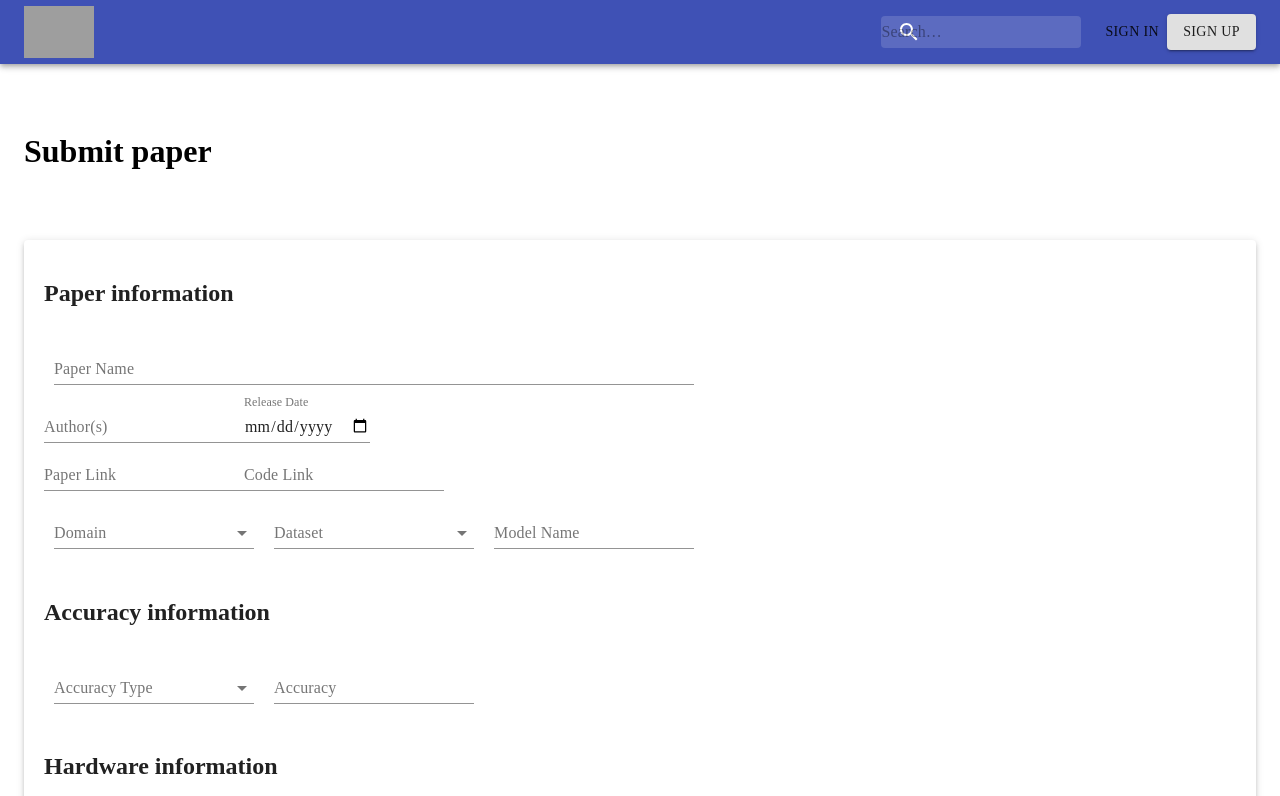
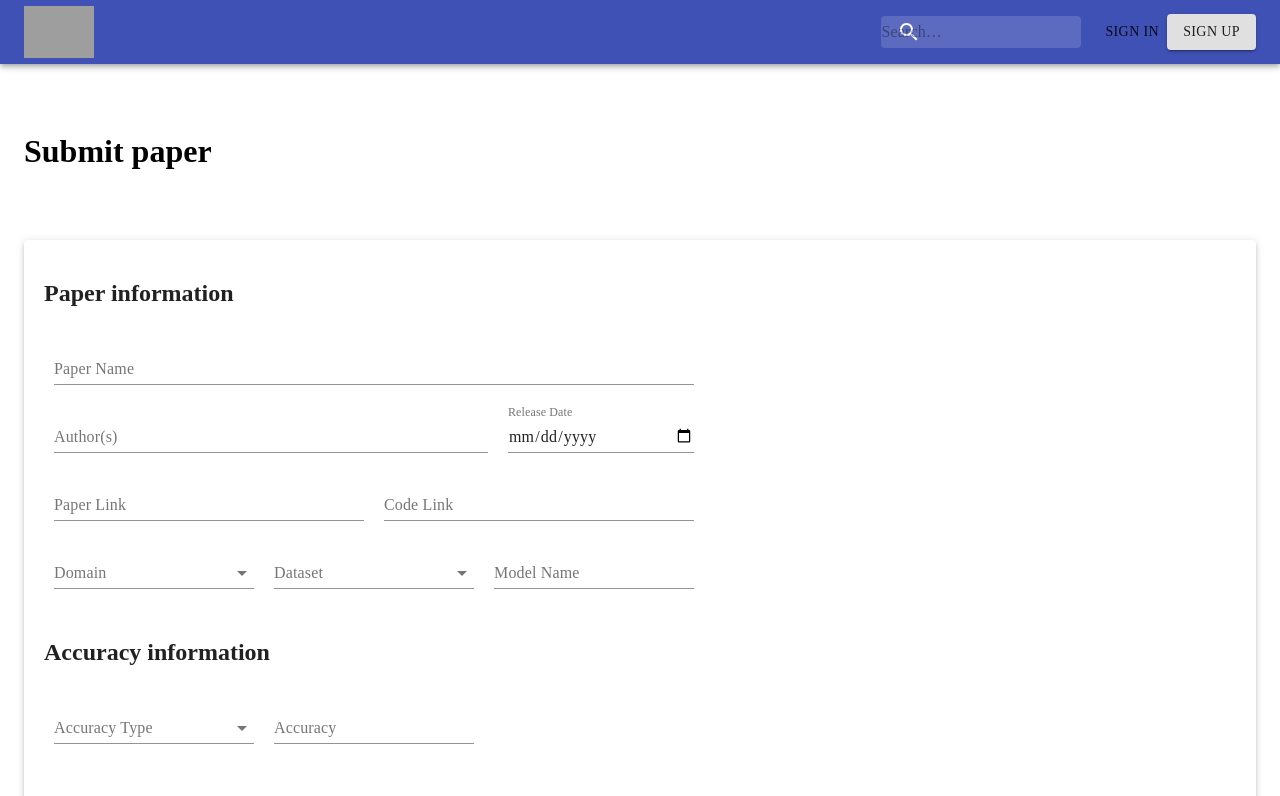
Before and after one commit to UnBArqDsw/2020.1_G2_TCLDL_Client, a Next.js app: page /submit-paper in a window 1280 px wide. Shown: the top 796 px of the page. Built offline with nearby package versions, Linux system fonts and the light colour scheme; grey boxes are pictures that could not be loaded; a web font is replaced by a local one.

Commit message:
Adds new fields
Signed-off-by: Gabriel <gabrielfilipe7unb@gmail.com>
Co-authored-by: Guilherme Banci <guibanci@gmail.com>

```diff
--- a/src/styles/components/SubmitPaper.module.js
+++ b/src/styles/components/SubmitPaper.module.js
@@ -16,6 +16,21 @@ export default makeStyles((theme) => ({
   content: {
     flex: 1,
     margin: 20
+  },
+  flex_author:{
+    display: 'flex',
+    flex: 0.7,
+    margin: 10,
+  },
+  flex_date:{
+    display: 'flex',
+    flex: 0.3,
+    margin: 10,
+  },
+  flex_links: {
+    display: 'flex',
+    flex: 0.5,
+    margin: 10,
   },
   flex: {
     display: 'flex',
@@ -42,6 +57,9 @@ export default makeStyles((theme) => ({
         margin: theme.spacing(1),
     },
   },
+  subsection:{
+    marginTop: 50,
+  },
   field:{
     margin: 10,
   },
@@ -50,7 +68,7 @@ export default makeStyles((theme) => ({
     minWidth: 200,
   },
   section: {
-    marginTop: 20
+    marginTop: 20,
   },
   icon: {
     alignSelf: 'center',
```
